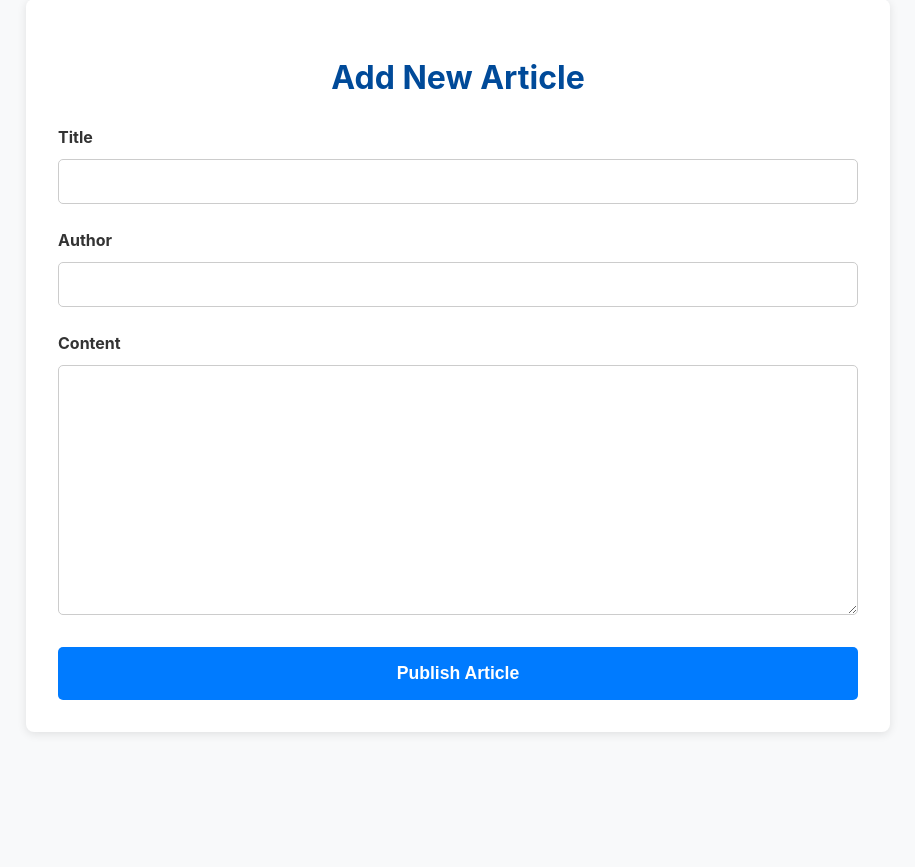
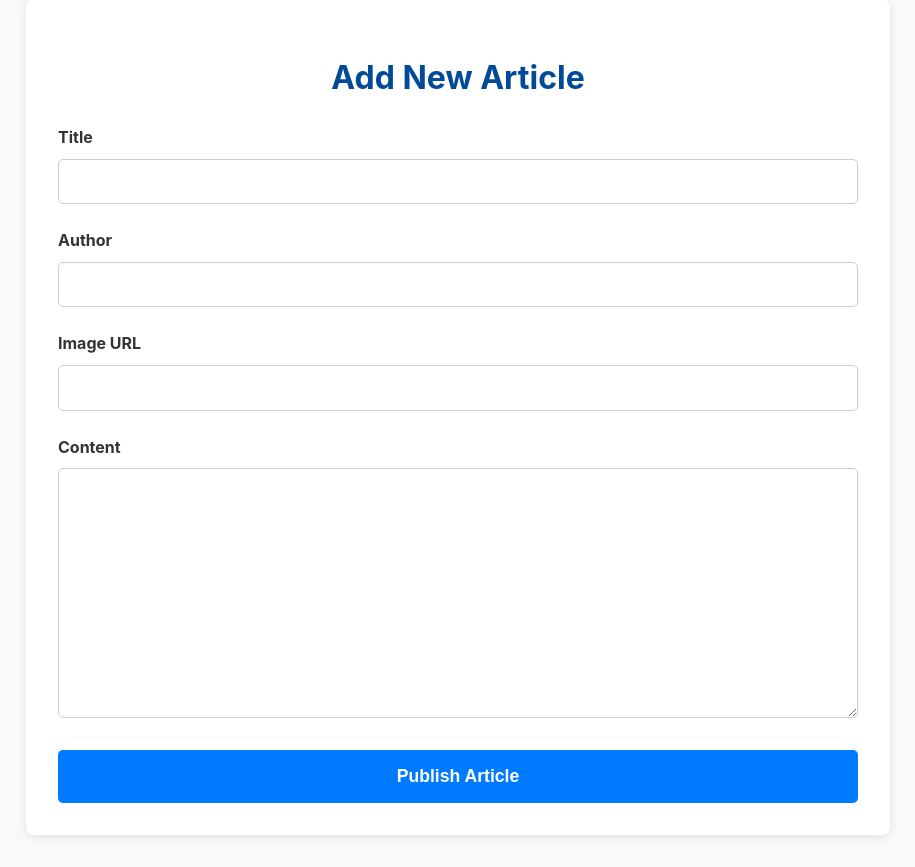
Before and after one commit to nitrimandylis/IB-News-site, a Flask app: page /admin in a window 1280 px wide. Shown: the part 33-900 px from the top of the page, without its empty margins (182-1097 px from the left). Before the commit the page ends 767 px from the top, so only its background shows below. Run offline with Flask 3, Linux system fonts and the light colour scheme; some libraries are stand-ins or nearby versions.

Commit message:
feat: add support for images in articles

```diff
--- a/schema.sql
+++ b/schema.sql
@@ -4,5 +4,6 @@ CREATE TABLE IF NOT EXISTS articles (
     title TEXT NOT NULL,
     author TEXT NOT NULL,
     content TEXT NOT NULL,
+    image_url TEXT,
     created_at TIMESTAMP NOT NULL DEFAULT CURRENT_TIMESTAMP
 );
--- a/server.py
+++ b/server.py
@@ -50,7 +50,8 @@ def index():
             'title': article[1],
             'author': article[2],
             'content': article[3],
-            'created_at': article[4]
+            'image_url': article[4],
+            'created_at': article[5]
         })
 
     return render_template('index.html', articles=articles_dict)
@@ -71,7 +72,8 @@ def article(article_id):
         'title': article_data[1],
         'author': article_data[2],
         'content': article_data[3],
-        'created_at': article_data[4]
+        'image_url': article_data[4],
+        'created_at': article_data[5]
     }
 
     return render_template('article.html', article=article_dict)
@@ -90,13 +92,14 @@ def add_article():
     title = request.form['title']
     author = request.form['author']
     content = request.form['content']
+    image_url = request.form['image_url']
 
     conn = get_db()
     cur = conn.cursor()
     # Use parameterized query to prevent SQL injection
     cur.execute(
-        'INSERT INTO articles (title, author, content) VALUES (%s, %s, %s)',
-        (title, author, content)
+        'INSERT INTO articles (title, author, content, image_url) VALUES (%s, %s, %s, %s)',
+        (title, author, content, image_url)
     )
     conn.commit()
     cur.close()
--- a/templates/admin.html
+++ b/templates/admin.html
@@ -76,6 +76,10 @@
                 <input type="text" id="author" name="author" required>
             </div>
             <div class="form-group">
+                <label for="image_url">Image URL</label>
+                <input type="text" id="image_url" name="image_url">
+            </div>
+            <div class="form-group">
                 <label for="content">Content</label>
                 <textarea id="content" name="content" required></textarea>
             </div>
--- a/templates/article.html
+++ b/templates/article.html
@@ -37,6 +37,10 @@
                 <p class="article-meta">By {{ article.author }} | Published on {{ article.created_at.strftime('%B %d, %Y') }}</p>
             </header>
 
+            {% if article.image_url %}
+            <div class="article-header-image" style="background-image: url('{{ article.image_url }}');"></div>
+            {% endif %}
+
             <div class="article-body">
                 <!-- The |safe filter allows rendering HTML content if you add a rich text editor later -->
                 {{ article.content | safe }}
--- a/templates/index.html
+++ b/templates/index.html
@@ -38,7 +38,7 @@
         <!-- Hero Section - Displays the most recent article -->
         {% if articles %}
         <section class="hero-section">
-            <div class="hero-image-placeholder"></div>
+            <div class="hero-image-placeholder" style="background-image: url('{{ articles[0]['image_url'] }}');"></div>
             <div class="hero-content">
                 <span class="category-tag">Featured Story</span>
                 <h1>{{ articles[0]['title'] }}</h1>
@@ -56,7 +56,7 @@
                 <!-- Loop through articles, skipping the first one which is in the hero -->
                 {% for article in articles[1:] %}
                 <div class="article-card">
-                    <div class="card-image-placeholder"></div>
+                    <div class="card-image-placeholder" style="background-image: url('{{ article['image_url'] }}');"></div>
                     <div class="card-content">
                         <span class="category-tag">Academics</span> {# Category can be a future DB field #}
                         <h3>{{ article['title'] }}</h3>
```
Also changed, not shown: init_db.py (+6 -4 lines), static/style.css (+10 -1 lines).
